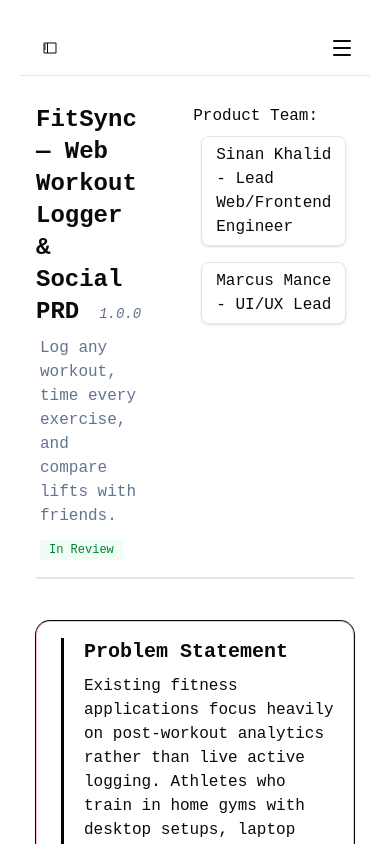
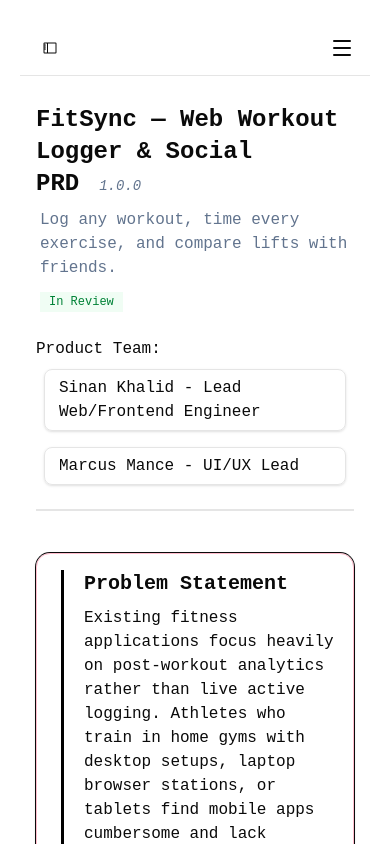
Before and after one commit to Sinankh20/my-project, a React (Vite) app: page / in a window 390 px wide. Shown: the top 844 px of the page. Built offline with nearby package versions, Linux system fonts and the light colour scheme.

Commit message:
Better responsive design for mobile devices

```diff
--- a/src/components/Header.jsx
+++ b/src/components/Header.jsx
@@ -3,10 +3,10 @@ import { Badge } from "@/components/ui/badge"
 
 export default function Header() {
   return (
-    <div className="pb-4 border-b-2 flex flex-row mt-3 gap-13">
+    <div className="pb-4 border-b-2 sm:flex flex-row mt-3 gap-13">
       <div>
         <div className="flex items-baseline gap-2">
-          <h1 className="text-2xl font-bold xl:text-5xl">{prdMetadata.title}
+          <h1 className="text-2xl sm:text-2xl font-bold xl:text-5xl">{prdMetadata.title}
           <span className="ml-5 text-sm font-normal italic text-slate-500">{prdMetadata.version}</span></h1>
         </div>
         <p className="font-sm text-slate-500 ml-1 mt-2 dark:text-slate-400">Log any workout, time every exercise, and compare lifts with friends.</p>
@@ -16,7 +16,7 @@ export default function Header() {
         <p></p>
       </div>
       <div className="flex flex-col">
-        <p>{prdMetadata.author}:</p>
+        <p className="mt-6 sm:mt-0">{prdMetadata.author}:</p>
         {prdMetadata.stakeholders.map((person, index) => {
           return (
             <div key={index} className="border rounded-md shadow-sm m-2 px-3.5 py-1.5 xl::text-2xl">
--- a/src/components/Risks.jsx
+++ b/src/components/Risks.jsx
@@ -8,7 +8,7 @@ export default function Risks() {
         <h2 className="text-2xl font-bold tracking-tight">Technical Risks & Mitigations</h2>
         <p className="text-sm text-slate-500 mt-1 dark:text-slate-400">Potential web platform failure points and corresponding engineering solutions.</p>
       </div>
-      <div className="space-y-4 grid grid-cols-2 gap-3 items-stretch">
+      <div className="space-y-4 sm:grid sm:grid-cols-2 gap-3 items-stretch">
         {technicalRisks.map((risk, index) => {
           return (
             <div key={index} className="border shadow-md p-4 rounded-md h-full">
--- a/src/components/WorkoutClassification.jsx
+++ b/src/components/WorkoutClassification.jsx
@@ -4,7 +4,7 @@ import { Badge } from "@/components/ui/badge";
 
 export default function WorkoutClassification() {
   return (
-    <div className="grid grid-cols-1 sm:grid-cols-2 xl:grid-cols-4 gap-4 items-start">
+    <div className="grid grid-cols-1 lg:grid-cols-2 2xl:grid-cols-4 gap-4 items-start">
       {workoutModalities.map((item) => {
         return (
           <div
```
